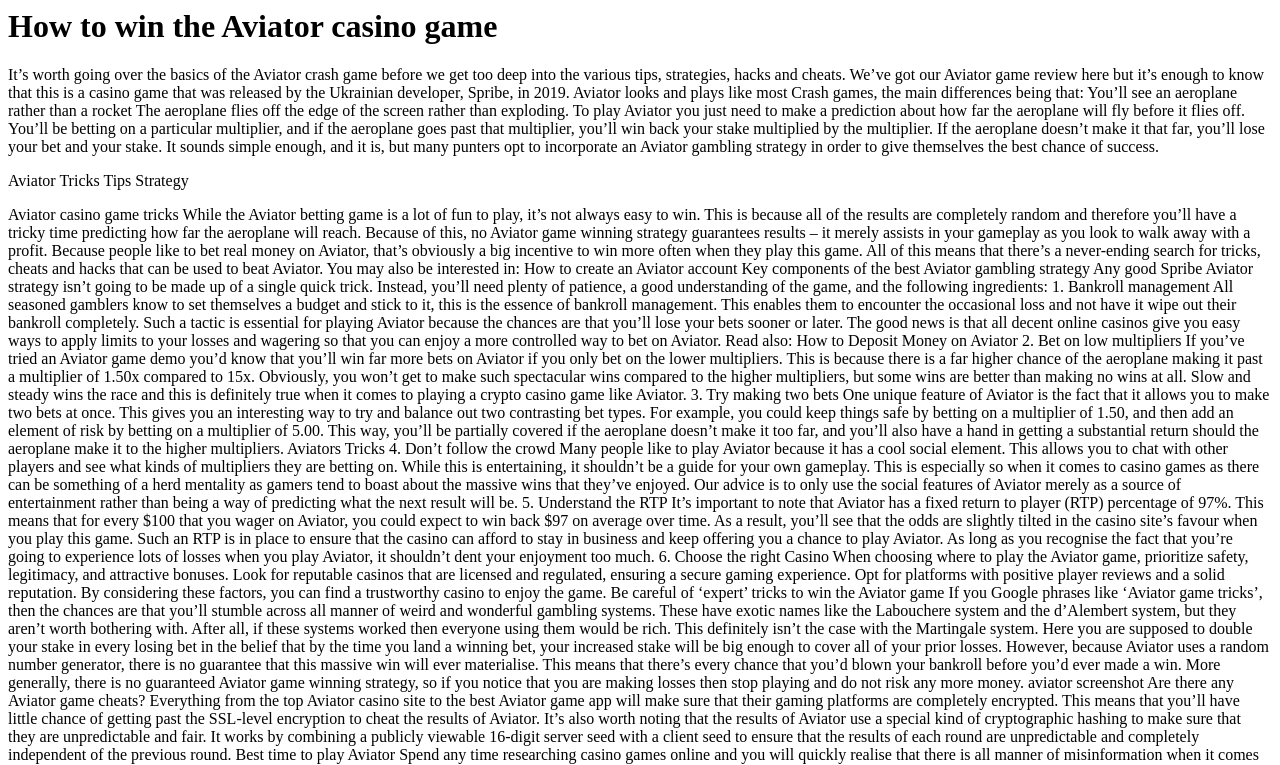
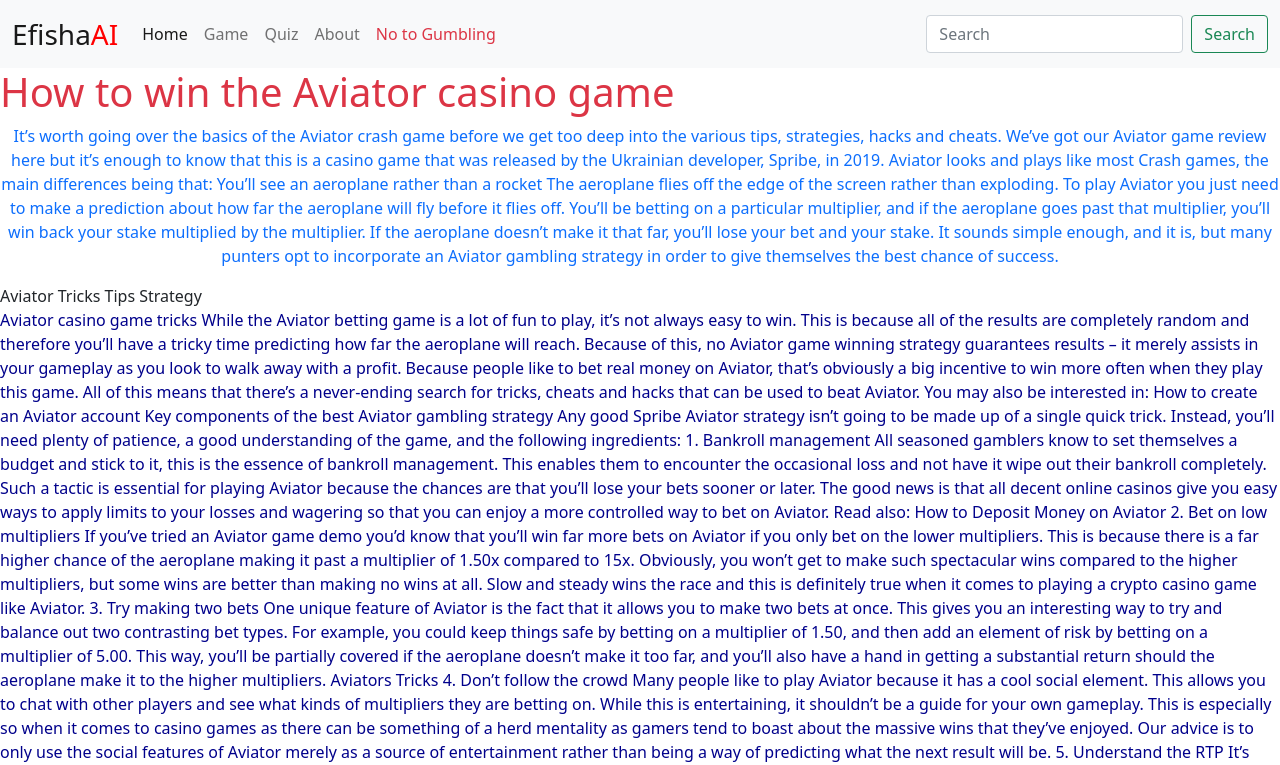
Before and after one commit to EAI1306/eai1306.github.io, a plain HTML site: page about.html in a window 1280 px wide. Shown: the top 765 px of the page. Drawn offline with nearby package versions, Linux system fonts and the light colour scheme.

Commit message:
Update about.html

```diff
--- a/about.html
+++ b/about.html
@@ -1,3 +1,47 @@
+<!DOCTYPE html>
+<html lang="en">
+<head>
+    <meta charset="UTF-8">
+    <meta name="viewport" content="width=device-width, initial-scale=1.0">
+    <title>Aviator Prediction</title>
+    <link rel="stylesheet" href="styles.css">
+    <link href="https://cdn.jsdelivr.net/npm/bootstrap@5.0.2/dist/css/bootstrap.min.css" rel="stylesheet" integrity="sha384-EVSTQN3/azprG1Anm3QDgpJLIm9Nao0Yz1ztcQTwFspd3yD65VohhpuuCOmLASjC" crossorigin="anonymous">
+    <script src="https://cdn.jsdelivr.net/npm/bootstrap@5.0.2/dist/js/bootstrap.bundle.min.js" integrity="sha384-MrcW6ZMFYlzcLA8Nl+NtUVF0sA7MsXsP1UyJoMp4YLEuNSfAP+JcXn/tWtIaxVXM" crossorigin="anonymous"></script>
+
+</head>
+<body>
+
+
+    <nav class="navbar navbar-expand-lg navbar-light bg-light">
+        <div class="container-fluid">
+          <a class="navbar-brand" href="#" style="font-size: 28px;">Efisha<span style="color: red;">AI</span> </a>
+          <button class="navbar-toggler" type="button" data-bs-toggle="collapse" data-bs-target="#navbarTogglerDemo02" aria-controls="navbarTogglerDemo02" aria-expanded="false" aria-label="Toggle navigation">
+            <span class="navbar-toggler-icon"></span>
+          </button>
+          <div class="collapse navbar-collapse" id="navbarTogglerDemo02">
+            <ul class="navbar-nav me-auto mb-2 mb-lg-0">
+              <li class="nav-item">
+                <a class="nav-link active" aria-current="page" href="#">Home</a>
+              </li>
+              <li class="nav-item">
+                <a class="nav-link" href="game/index.html">Game</a>
+              </li>                 <li class="nav-item">
+                <a class="nav-link" href="bible/index.html">Quiz</a>
+              </li>              <li class="nav-item">
+                <a class="nav-link" href="about.html">About</a>
+              </li>
+              <li class="nav-item">
+                <a class="text-danger bold nav-link disabled" href="#" tabindex="-1" aria-disabled="true">No to Gumbling</a>
+              </li>
+            </ul>
+            <form class="d-flex">
+              <input class="form-control me-2" type="search" placeholder="Search" aria-label="Search">
+              <button class="btn btn-outline-success" type="submit">Search</button>
+            </form>
+          </div>
+        </div>
+      </nav>
+
 <h1 class="text-danger">How to win the Aviator casino game </h1>
 <p class="text-center text-primary">
 It’s worth going over the basics of the Aviator crash game before we get too deep into the various tips, strategies, hacks and cheats. We’ve got our Aviator game review here but it’s enough to know that this is a casino game that was released by the Ukrainian developer, Spribe, in 2019.
@@ -98,3 +142,5 @@
 What is the perfect time to play Aviator?
 There is simply no perfect time to play Aviator because each round will be completely independent of the last one. Just because a massive multiplier hasn’t come up in the past hour doesn’t make it anymore likely to come up in the next one. Be sure to remember this fact the next time that you make an Aviator game prediction.
   </p>
+</body>
+</html>
```
